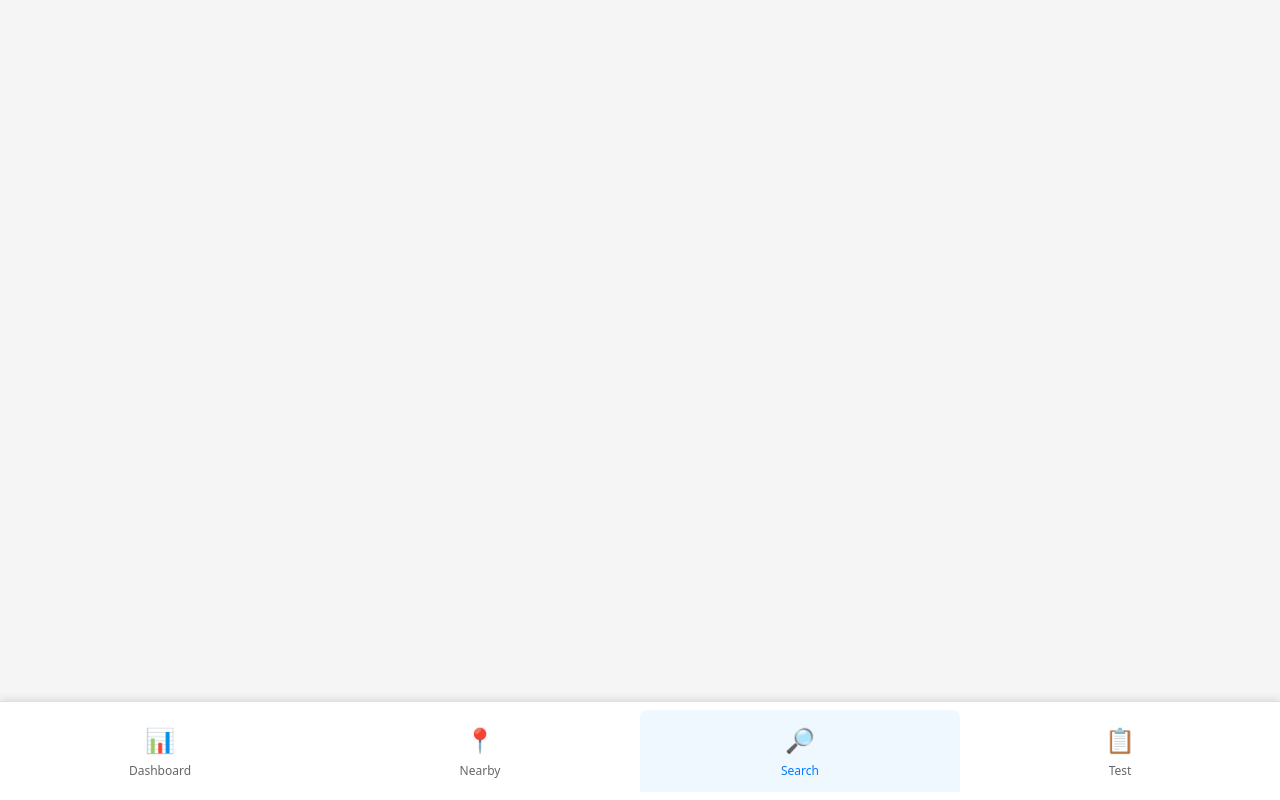
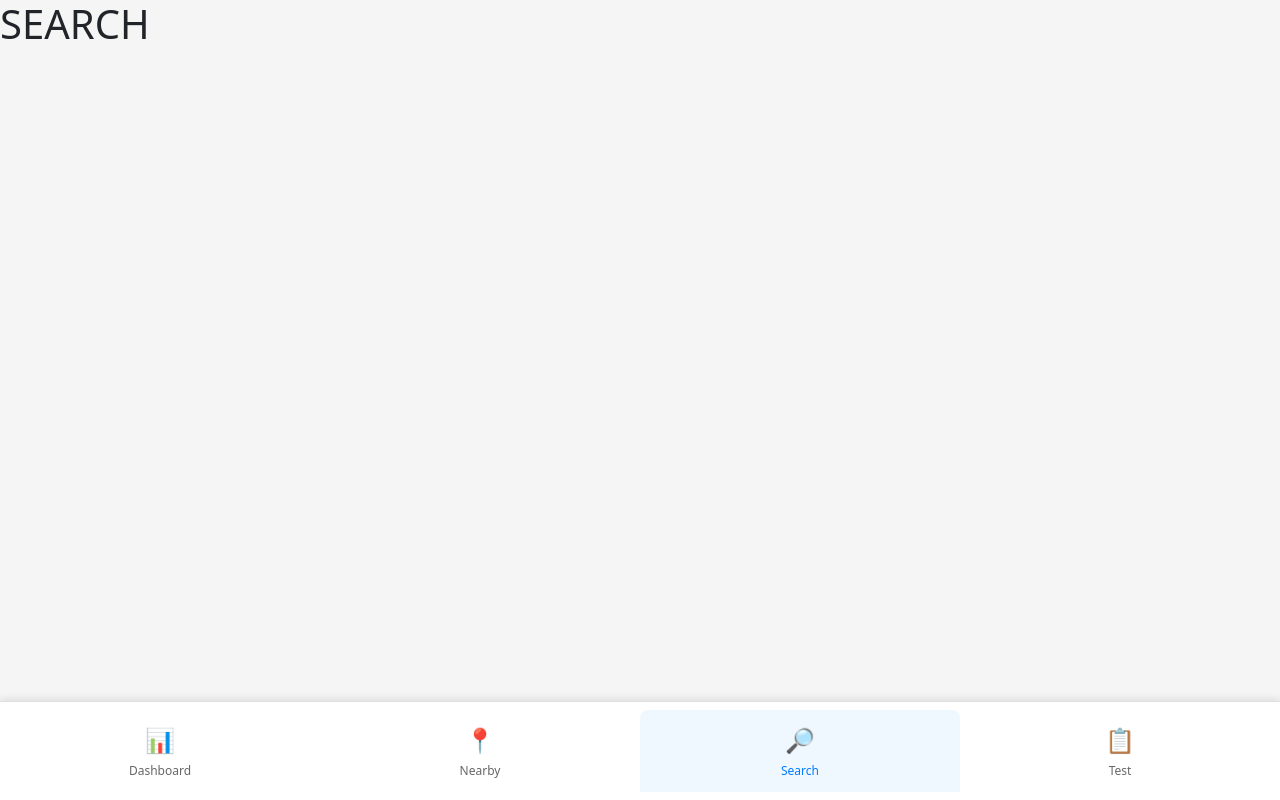
Before and after one commit to lklim050/Bus-Kun-API, a React (Vite) app in the folder bus-kun_API/: page /search in a window 1280 px wide. Built offline with nearby package versions, Linux system fonts and the light colour scheme.

Commit message:
minor changes
changes to naming and start plan for Search jsx file

```diff
--- a/bus-kun_API/src/pages/DashBoard.jsx
+++ b/bus-kun_API/src/pages/DashBoard.jsx
@@ -102,7 +102,7 @@ const DashBoard = () => {
 
   return (
     <div>
-      <h1>Dashboard</h1>
+      <h1>DASHBOARD</h1>
       <input
         type="text"
         name="busStopNo"
@@ -139,7 +139,9 @@ const DashBoard = () => {
         ) : (
           <p>No bus services available for this stop</p>
         ))}
-
+      <br />
+      {` ================================================================= `}
+      <br />
       {/* Stored Bus Stops from Airtable - mapping section */}
       {storedStopQuery.isLoading && <h3>Loading your favourites stops...</h3>}
       {storedStopQuery.isError && <h3>{storedStopQuery.error?.message}</h3>}
--- a/bus-kun_API/src/pages/Nearby.jsx
+++ b/bus-kun_API/src/pages/Nearby.jsx
@@ -89,6 +89,9 @@ const Nearby = () => {
   //--------------------------------RETURN--------------------------------------------
   return (
     <div>
+      <h1>NEARBY</h1>
+      {` ================================================================= `}
+      <br />
       <button onClick={() => userLocationQuery.refetch()}>
         Fetch user Location
       </button>
@@ -103,6 +106,8 @@ const Nearby = () => {
           lon=103.84)
         </p>
       )}
+      <br />
+      {` ================================================================= `}
       <br />
       <button onClick={() => nearbyBusStopQuery.refetch()}>
         Fetch Nearby Bus Info
--- a/bus-kun_API/src/pages/Search.jsx
+++ b/bus-kun_API/src/pages/Search.jsx
@@ -1,7 +1,12 @@
 import React from "react";
 
 const Search = () => {
-  return <div></div>;
+  return (
+    <div>
+      <h1>SEARCH</h1>
+      <br />
+    </div>
+  );
 };
 
 export default Search;
```
